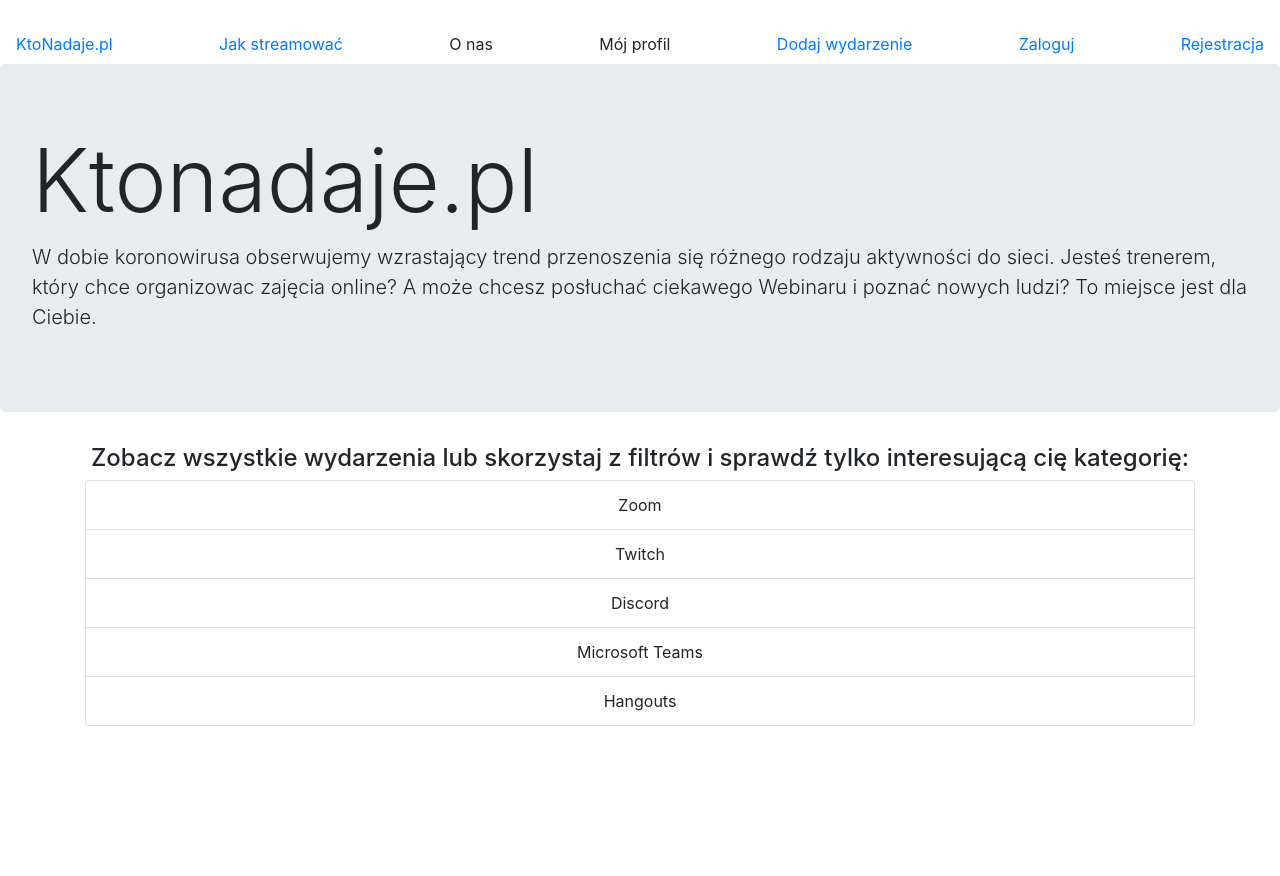
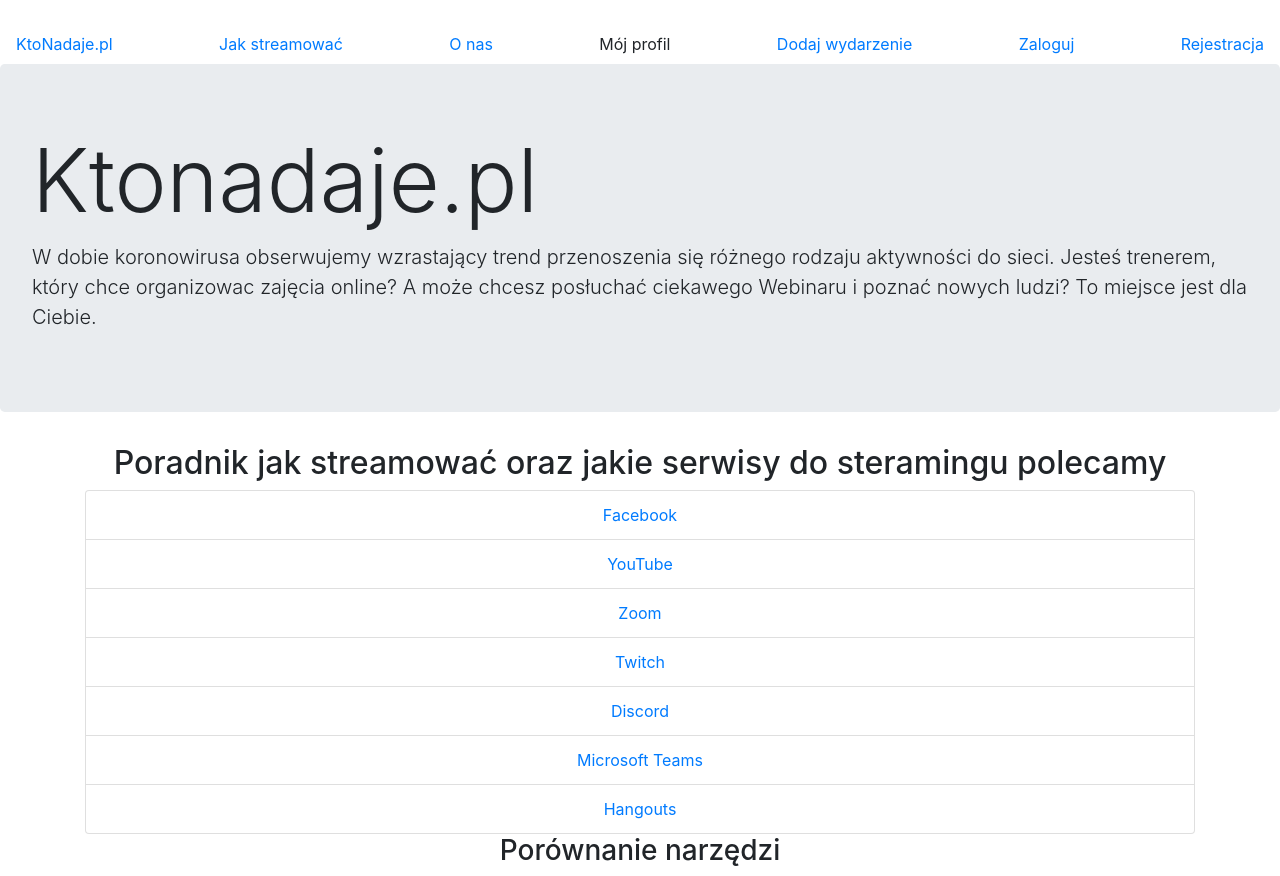
Before and after one commit to binawork/ktonadaje, a Flask app: page /jak_streamowac in a window 1280 px wide. Before the commit the page ends 726 px from the top, so only its background shows below. Run offline with Flask 2, Linux system fonts and the light colour scheme; parts of the project's set-up code (start-up, migrations or seed data) failed here and were passed over; some libraries are stand-ins or nearby versions.

Commit message:
Changes in html - links to streaming tools added

```diff
--- a/app.py
+++ b/app.py
@@ -38,7 +38,9 @@
     database_connection.connection_handler()
     return render_template('uslugi.html', uslugi=uslugi)
 
-
+@app.route('/o_nas')
+def about_us():
+    return render_template('about_us.html')
 
 @app.route('/jak_streamowac')
 def how_to_stream():
--- a/templates/Layout.html
+++ b/templates/Layout.html
@@ -11,7 +11,7 @@
     <div class="navbar">
         <a class="li-navbar-item" href="{{ url_for('index') }}">KtoNadaje.pl</a>
         <a class="li-navbar-item" href="{{ url_for('how_to_stream') }}">Jak streamować</a>
-        <a class="li-navbar-item">O nas</a>
+        <a class="li-navbar-item" href="{{ url_for('about_us')}}">O nas</a>
         <a class="li-navbar-item">Mój profil</a>
         <a class="li-navbar-item" href="{{ url_for('add_event') }}">Dodaj wydarzenie</a>
         <a class="li-navbar-item" href="{{url_for('login') }}">Zaloguj</a>
@@ -22,9 +22,7 @@
         <p class="lead">W dobie koronowirusa obserwujemy wzrastający trend przenoszenia się różnego rodzaju aktywności do sieci. Jesteś trenerem, który chce organizowac zajęcia online? A może chcesz posłuchać ciekawego Webinaru i poznać nowych ludzi? To miejsce jest dla Ciebie.</p>
     </div>
 
-    <div class="container" align="center">
-        <p class="h4" class="align-content-center">Zobacz wszystkie wydarzenia lub skorzystaj z filtrów i sprawdź tylko interesującą cię kategorię:</p>
-    </div>
+
     {% block content %} {% endblock %}
 </body>
 </html>
--- a/templates/Table.html
+++ b/templates/Table.html
@@ -1,6 +1,10 @@
 {% extends "Layout.html" %}
 
 {% block content %}
+
+    <div class="container" align="center">
+        <p class="h4" class="align-content-center">Zobacz wszystkie wydarzenia lub skorzystaj z filtrów i sprawdź tylko interesującą cię kategorię:</p>
+
         <table class="table table-bordered table-sm">
             <thead>
                 <tr>
@@ -19,6 +23,6 @@
                 {% endfor %}
             </tbody>
         </table>
-
+    </div>
 
 {% endblock %}
--- a/templates/how_to_stream.html
+++ b/templates/how_to_stream.html
@@ -2,13 +2,19 @@
 
 
 {% block content %}
+
     <div class="container" align="center">
+        <h2>Poradnik jak streamować oraz jakie serwisy do steramingu polecamy</h2>
         <ul class="list-group">
-            <li class="list-group-item">Zoom</li>
-            <li class="list-group-item">Twitch</li>
-            <li class="list-group-item">Discord</li>
-            <li class="list-group-item">Microsoft Teams</li>
-            <li class="list-group-item">Hangouts</li>
+            <li class="list-group-item"><a href="https://www.facebook.com/facebookmedia/solutions/facebook-live">Facebook</a></li>
+            <li class="list-group-item"><a href="https://www.youtube.com/">YouTube</a></li>
+            <li class="list-group-item"><a href="https://zoom.us/">Zoom</a></li>
+            <li class="list-group-item"><a href="https://www.twitch.tv/">Twitch</a></li>
+            <li class="list-group-item"><a href="https://discord.com/">Discord</a></li>
+            <li class="list-group-item"><a href="https://www.microsoft.com/pl-pl/microsoft-365/microsoft-teams/group-chat-software">Microsoft Teams</a></li>
+            <li class="list-group-item"><a href="https://hangouts.google.com/">Hangouts</a></li>
         </ul>
+        <h3>Porównanie narzędzi</h3>
+
     </div>
-        {% endblock %}
+{% endblock %}
```
Also changed, not shown: templates/about_us.html (added, +22 -0 lines), 1 other file. Lines whose indentation alone changed are shown as unchanged.
